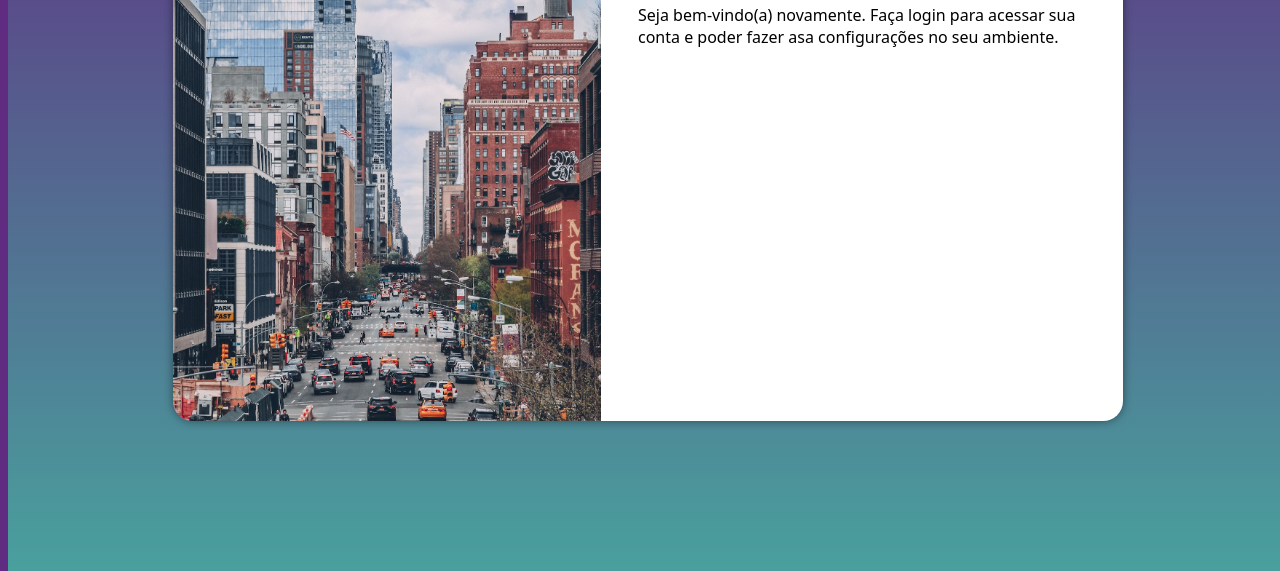
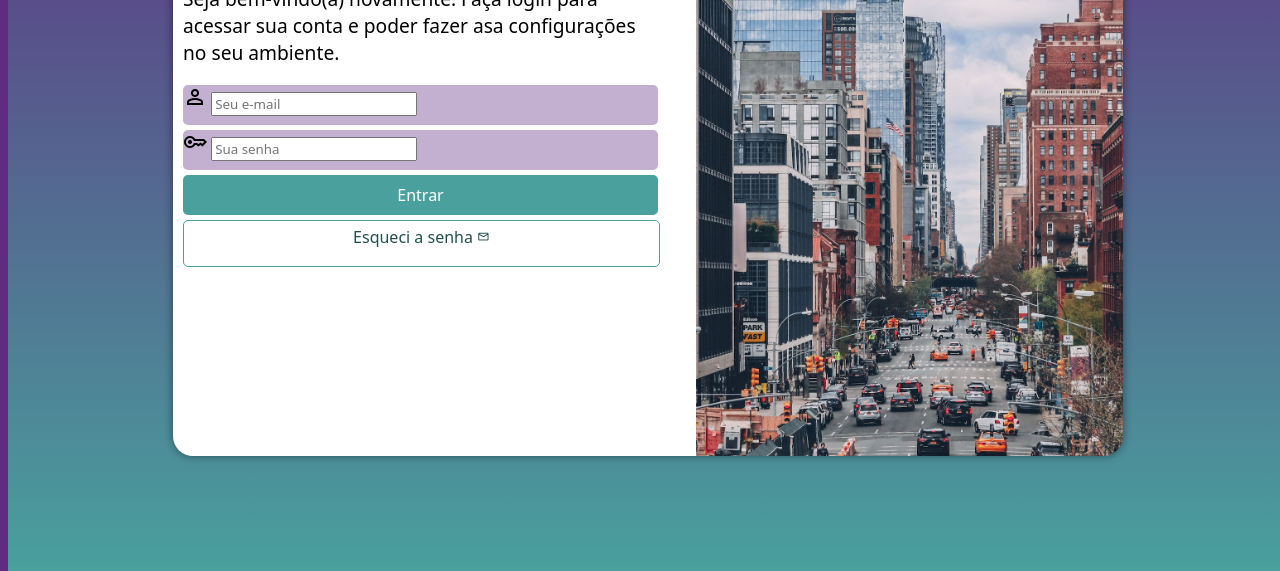
Before and after one commit to Rafa2697/projeto-login, a plain HTML site: page index.html in a window 1280 px wide. Shown: the part 237-808 px from the top of the page. Drawn offline with nearby package versions, Linux system fonts and the light colour scheme.

Commit message:
update form

```diff
--- a/estilo/media-querys.css
+++ b/estilo/media-querys.css
@@ -44,13 +44,21 @@ grandes telas: acima de 1200px
     }
 
     section#login > div#imagem {
-        float: left;
+        float: right;
         width: 45%;
         height: 100%;
     }
 
     section#login > div#formulario {
-        float: right;
+        float: left;
         width: 50%;
     }
+
+    div#formulario > h1{
+        font-size: 2em;
+    }
+
+    div#formulario > p {
+        font-size: 1.2em;
+    }
 }
--- a/estilo/style.css
+++ b/estilo/style.css
@@ -35,7 +35,7 @@ section#login{
 
     background-color: white;
     width: 250px;
-    height: 500px;
+    height: 570px;
     border-radius: 20px;
     box-shadow: 0px 0px 10px rgba(0, 0, 0, 0.459);
 
@@ -56,3 +56,68 @@ section#login > div#formulario{
     padding: 10px;
 
 }
+
+div#formulario > h1 {
+    text-align: center;
+    margin-bottom: 10px;
+}
+
+div#formulario > p {
+    font-size: 0.8em;
+}
+
+form > div.campo {
+    background-color: #602c8260;
+    display: block;
+    width: 100%;
+    height: 40px;
+    border-radius: 5px;
+    margin: 5px 0px;
+}
+
+div.campo > label {
+    display: none;
+}
+
+form > input[type=submit] {
+    display: block;
+    font-size: 1em;
+    width: 100%;
+    height:40px;
+    background-color: #49a09d;
+    color: white;
+    border: none;
+    border-radius: 5px;
+    cursor: pointer;
+    transition: .3s;
+}
+
+form > input[type=submit]:hover {
+    background-color: #224f4d;
+}
+
+form > a.botao {
+    display: block;
+    text-align: center;
+    font-size: 1em;
+    width: 100%;
+    height: 40px;
+    padding-top: 5px;
+    margin-top: 5px;
+    background-color: white;
+    color: #224f4d;
+    border: 1px solid #49a09d;
+    border-radius: 5px;
+    text-decoration: none;
+    transition: .3s;
+
+
+}
+
+form > a.botao:hover{
+    background-color: #68c0bd;
+}
+
+form > a.botao > span {
+    font-size: 0.8em;
+}
--- a/index.html
+++ b/index.html
@@ -6,6 +6,8 @@
     <meta name="viewport" content="width=device-width, initial-scale=1.0">
     <link rel="stylesheet" href="estilo/style.css">
     <link rel="stylesheet" href="estilo/media-querys.css">
+    <link rel="stylesheet" href="https://fonts.googleapis.com/css2?family=Material+Symbols+Outlined:opsz,wght,FILL,GRAD@20..48,100..700,0..1,-50..200" />
+
     <title>Login</title>
 </head>
 <body>
@@ -19,7 +21,32 @@
             <div id="formulario">
                 <h1>Login</h1>
                 <p>Seja bem-vindo(a) novamente. Faça login para acessar sua conta e poder fazer asa configurações no seu ambiente.</p>
-                <form action="login.php" method="post"></form>
+                <form action="login.php" method="post" autocomplete="on">
+                    <div class="campo">
+                        <span class="material-symbols-outlined">
+                            person</span>
+                        <input type="email" name="login" id="ilogin" placeholder="Seu e-mail" autocomplete="email" required maxlength="30">
+                        <label for="ilogin">Login</label>
+
+                    </div>
+                    <div class="campo">
+                        <span class="material-symbols-outlined">
+                            key
+                            </span>
+                        <input type="password" name="senha" id="isenha" placeholder="Sua senha" autocomplete="current-password" required minlength="8" maxlength="20">
+                        <label for="isenha">Senha</label>
+
+                    </div>
+
+                    <input type="submit" value="Entrar">
+                    <a href="esqueci.html" class="botao">
+                        Esqueci a senha <span class="material-symbols-outlined">
+                            mail
+                            </span>
+                    </a>
+                </form>
+
+
             </div>
 
         </section>
```
